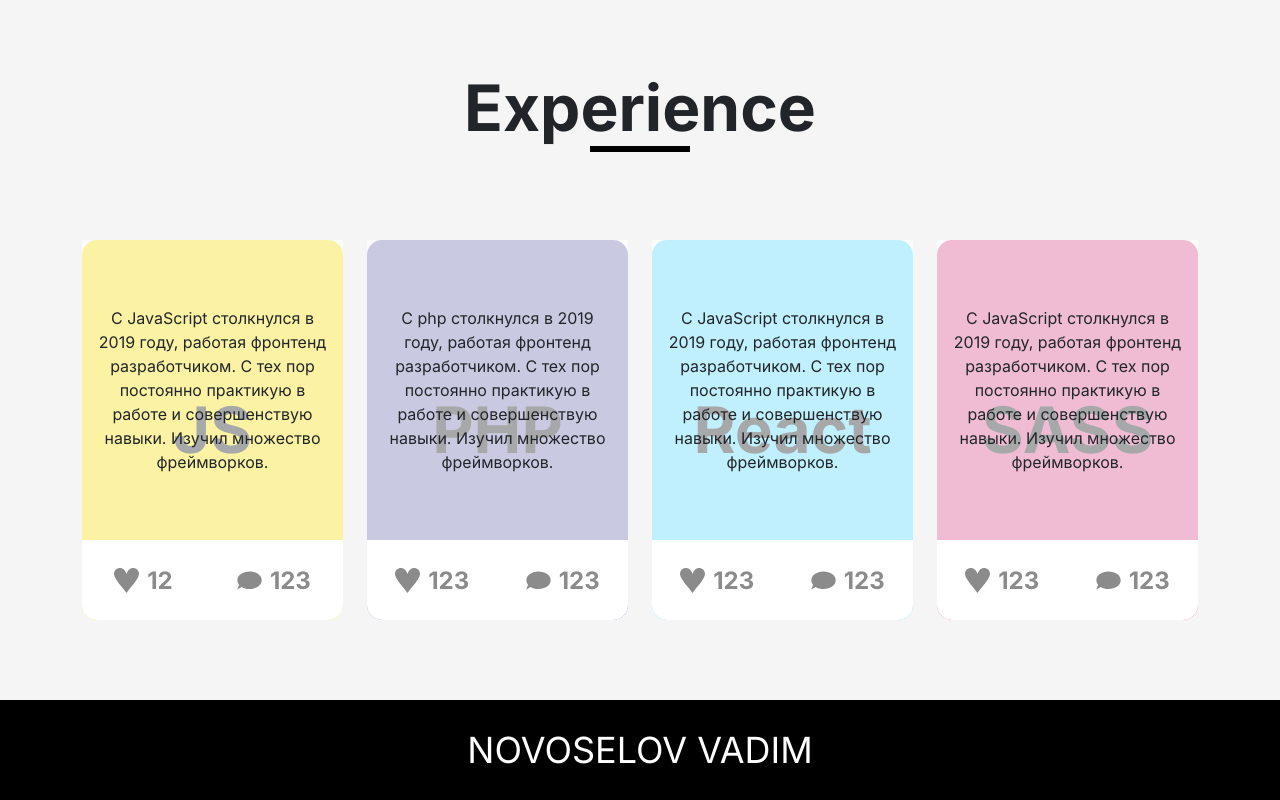
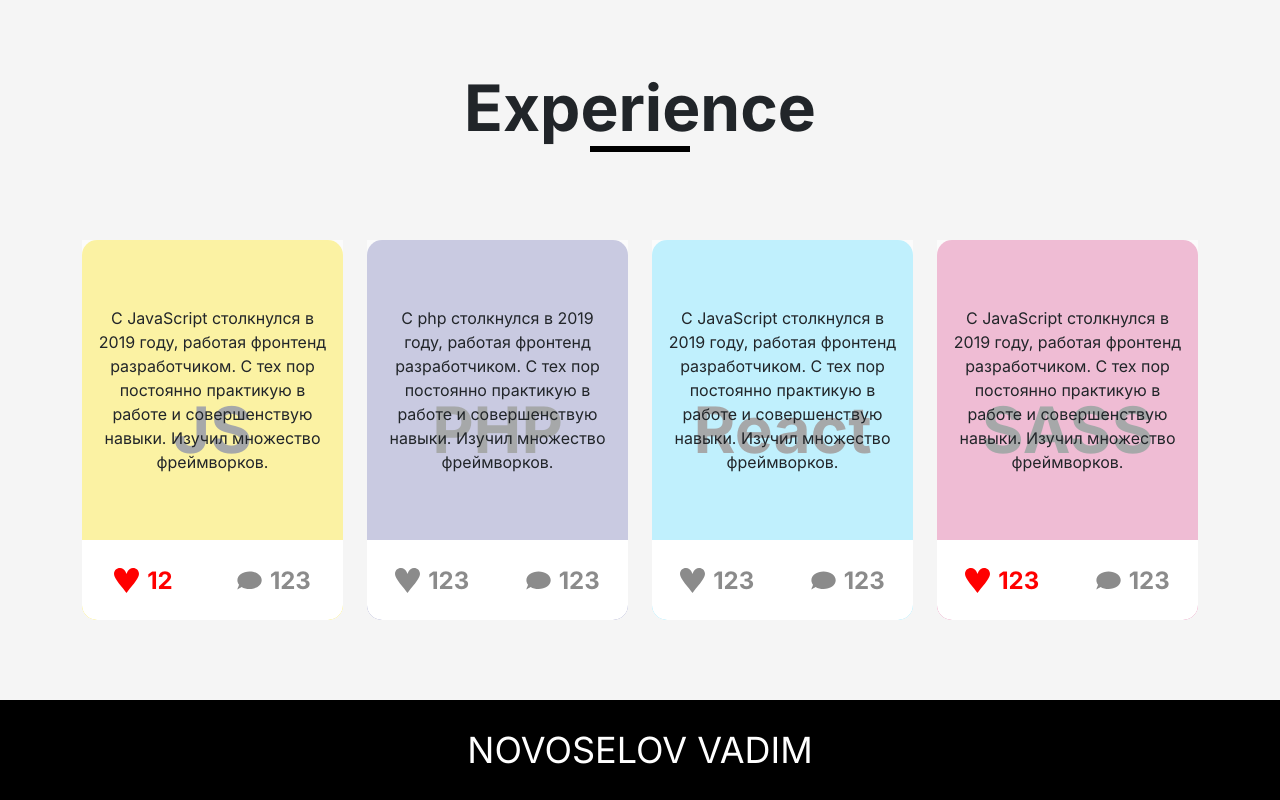
Before and after one commit to Nowator79/ReactPortfolio, a React (Create React App) app: page / in a window 1280 px wide. Shown: the part 1643-2443 px from the top of the page. Built offline with nearby package versions, Linux system fonts and the light colour scheme.

Commit message:
like update

```diff
--- a/src/App.js
+++ b/src/App.js
@@ -11,27 +11,35 @@ import "./fonts/Inter/stylesheet.css";
 function App() {
 	var listPost = [
 		{
+			"key": 1,
 			"text": "С JavaScript столкнулся в 2019 году, работая фронтенд разработчиком.  С тех пор постоянно практикую в работе и совершенствую навыки. Изучил множество фреймворков.",
 			"type": "js",
 			"liks": 12,
+			"isLike": true,
 			"comments": 123,
 		},
 		{
+			"key": 2,
 			"text": "С php столкнулся в 2019 году, работая фронтенд разработчиком.  С тех пор постоянно практикую в работе и совершенствую навыки. Изучил множество фреймворков.",
 			"type": "php7",
 			"liks": 123,
+			"isLike": false,
 			"comments": 123,
 		},
 		{
+			"key": 3,
 			"text": "С JavaScript столкнулся в 2019 году, работая фронтенд разработчиком.  С тех пор постоянно практикую в работе и совершенствую навыки. Изучил множество фреймворков.",
 			"type": "react",
 			"liks": 123,
+			"isLike": false,
 			"comments": 123,
 		},
 		{
+			"key": 4,
 			"text": "С JavaScript столкнулся в 2019 году, работая фронтенд разработчиком.  С тех пор постоянно практикую в работе и совершенствую навыки. Изучил множество фреймворков.",
 			"type": "sass",
 			"liks": 123,
+			"isLike": true,
 			"comments": 123,
 		}
 	]
--- a/src/components/cards/CardPost/component.js
+++ b/src/components/cards/CardPost/component.js
@@ -1,23 +1,28 @@
 import React from 'react';
 class CardPost extends React.Component{
+	constructor(props) {
+		super(props);
+		let clone = Object.assign({}, props);
 
+		this.state = clone;
+	}
 	render() {
 		return (
 			<div className="col col-lg-3 col-md-6">
 				<div  className="card_post">
-					<div className={this.props.type + " " + "card_post__bg border_r d-flex align-items-center justify-content-center"}></div>
+					<div className={this.state.type + " " + "card_post__bg border_r d-flex align-items-center justify-content-center"}></div>
 					<div className="card_post__content">
 						<div className="text">
-							{this.props.text}
+							{this.state.text}
 						</div>
 						<div className="buttom_panel justify-content-around d-flex">
-							<div className="like_block">
-								<icon></icon>
-								<count>{this.props.liks}</count>
+							<div className={this.state.isLike?"like_block is-like":"like_block"} onClick={() => this.like(this)}>
+								<div className='icon'></div>
+								<div className='count'>{this.state.liks}</div>
 							</div>
 							<div className="comment_block">
-								<icon></icon>
-								<count>{this.props.comments}</count>
+								<div className='icon'></div>
+								<div className='count'>{this.state.comments}</div>
 							</div>
 						</div>
 					</div>
@@ -25,5 +30,17 @@ class CardPost extends React.Component{
 			</div>
 		);
 	}
+	like(){
+		let clone = Object.assign({}, this.state);
+		if(this.state.isLike){
+			clone.liks --;
+			clone.isLike = false;
+		}else{
+			clone.liks ++;
+			clone.isLike = true;
+		}
+
+		this.setState(clone);
+	}
 }
 export default CardPost;
--- a/src/components/cards/CardPost/styles.scss
+++ b/src/components/cards/CardPost/styles.scss
@@ -61,7 +61,7 @@ $white_60p: #ffffff99;
 			.comment_block{
 				display: flex;
 				align-items: center;
-				icon{
+				.icon{
 					width: 25px;
 					height: 25px;
 					background-repeat: no-repeat;
@@ -70,7 +70,7 @@ $white_60p: #ffffff99;
 					display: block;
 					margin-right: 8px;
 				}
-				count{
+				.count{
 					font-weight: 700;
 					font-size: 24px;
 					line-height: 29px;
@@ -78,12 +78,21 @@ $white_60p: #ffffff99;
 				}
 			}
 			.like_block{
-				icon{
+				.icon{
 					background-image: url(img/like.svg);
+				}
+
+				&.is-like{
+					.icon{
+						background-image: url(img/like_active.svg);
+					}
+					.count{
+						color: $red;
+					}
 				}
 			}
 			.comment_block{
-				icon{
+				.icon{
 					background-image: url(img/comment.svg);
 				}
 			}
--- a/src/components/cards/CardPostList/component.js
+++ b/src/components/cards/CardPostList/component.js
@@ -10,9 +10,11 @@ class CardPostList extends React.Component{
 					{
 						this.props.listCard.map((element)=> (
 							<CardPost
+								key={element.key}
 								text={element.text}
 								type={element.type}
 								liks={element.liks}
+								isLike={element.isLike}
 								comments={element.comments}
 							/>
 						))
--- a/src/modules/styles_var/variables.scss
+++ b/src/modules/styles_var/variables.scss
@@ -8,6 +8,8 @@ $magic: #5A2F69;
 
 $gray1: #F5F5F5;
 $gray2: #8B8B8B;
+
+$red: #ff0000;
 
 $html5_color: #E54C21;
 $css3_color: #264DE4;
```
Also changed, not shown: src/components/cards/CardPost/img/like_active.svg (added).
